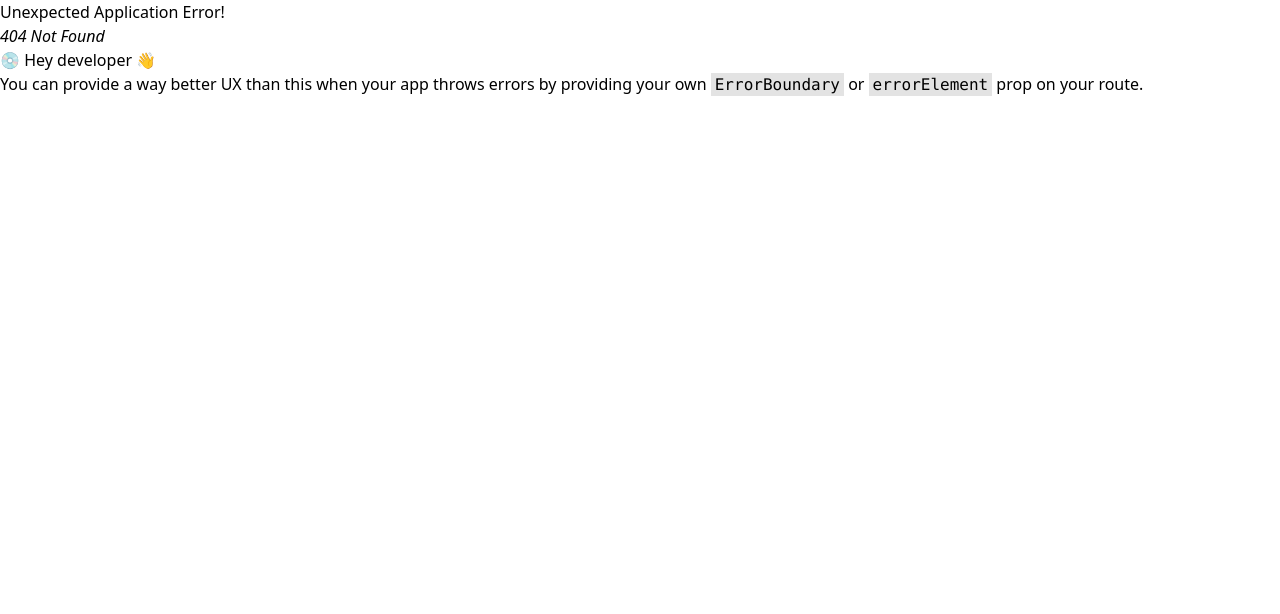
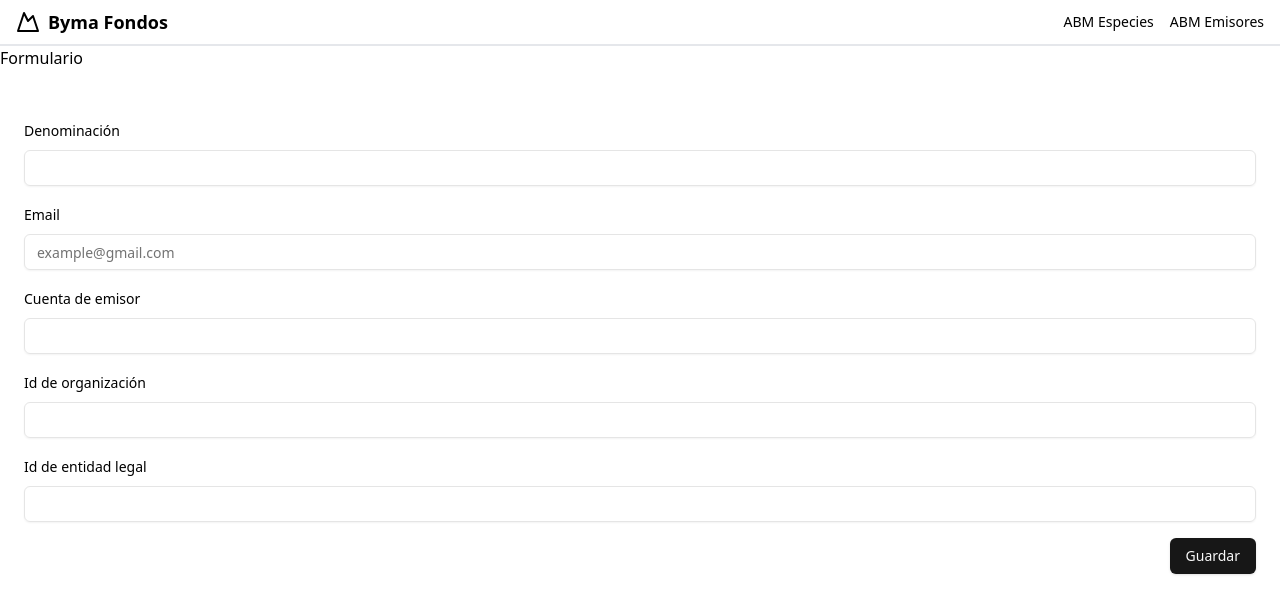
Before and after one commit to teamcubation/byma-front, a React (Vite) app in the folder heber-especies-front/: page /nuevo-emisor in a window 1280 px wide. Before the commit this address had no page. Shown: the top 614 px of the page. Built offline with nearby package versions, Linux system fonts and the light colour scheme.

Commit message:
funciona todo, actualizar finalizado

```diff
--- a/heber-especies-front/src/components/EditarEmisor.tsx
+++ b/heber-especies-front/src/components/EditarEmisor.tsx
@@ -1,12 +1,27 @@
 import { Form, FormControl, FormField, FormItem, FormLabel, FormMessage } from "./ui/form"
-import { useForm } from "react-hook-form"
+import { set, useForm } from "react-hook-form"
 import { z } from "zod"
 import { zodResolver } from "@hookform/resolvers/zod"
 import { Input } from "./ui/input"
 import { Button } from "./ui/button"
+import { toast } from "sonner";
+import BtnLoading from "./utils/BtnLoading"
+import { useState } from "react";
+import { TypeBtnLoading } from "./utils/BtnLoading";
+import { waitFor } from "../utils/utils";
+import { useLocation, useNavigate, useParams } from "react-router-dom"
 
 export const EditarEmisor = () => {
+  const [btnLoading, setBtnLoading] = useState<TypeBtnLoading>({ state: null, message: "" });
+
+  const navigate = useNavigate();
+  const {id} = useParams();
+  const location = useLocation();
+  console.log(id, "id emisor");
+  console.dir(location.state.emisor, "emisor");
+
   const formSchema = z.object({
+    id: z.number(),
     denominacion: z.string()
       .min(1, { message: "La denominación es requerida" })
       .max(255, { message: "La denominación supera la cantidad máxima de caracteres" }),
@@ -14,8 +29,8 @@
     cuentaEmisor: z.string()
       .min(1, { message: "La cuenta de emisor es requerida" })
       .max(255, { message: "La cuenta de emisor supera la cantidad máxima de caracteres" }),
-    idOrganizacion: z.string().regex(/^\d+$/, { message: "El id de organización debe ser numérico" }),
-    idEntidadLegal: z.string().regex(/^\d+$/, { message: "El id de entidad legal debe ser numérico" }),
+    idOrganizacion: z.string(),
+    idEntidadLegal: z.string()
   })
 
   type FormSchema = z.infer<typeof formSchema>;
@@ -23,21 +38,41 @@
   const form = useForm<FormSchema>({
     resolver: zodResolver(formSchema),
     defaultValues: {
-      denominacion: "",
-      email: "",
-      cuentaEmisor: "",
-      idOrganizacion: "",
-      idEntidadLegal: "",
+      id: location.state.emisor.id,
+      denominacion: location.state.emisor.denominacion,
+      email: location.state.emisor.email,
+      cuentaEmisor: location.state.emisor.cuentaEmisor,
+      idOrganizacion: location.state.emisor.idOrganizacion,
+      idEntidadLegal: location.state.emisor.idEntidadLegal,
     },
   })
 
-  const onSubmit = (data: FormSchema) => {
-    console.log(data)
+  const onSubmit = async (data: FormSchema) => {
+    setBtnLoading({ state: 'loading', message: 'Creando emisor...' });
+    const response = await fetch('http://localhost:8080/api/emisores', {
+      method: 'POST',
+      headers: {
+        'Content-Type': 'application/json'
+      },
+      body: JSON.stringify(data)
+    })
+    console.log(response);
+
+    await waitFor(2000);
+
+    if (response.status === 201) {
+      setBtnLoading({ state: 'success', message: 'Emisor creado correctamente' });
+      navigate('/abm-emisores');
+    } else if (response.status === 409) {
+      setBtnLoading({ state: 'error', message: 'El email ya se encuentra registrado' });
+    } else {
+      setBtnLoading({ state: 'error', message: 'Error al crear el emisor' });
+    }
   }
 
   return (
     <div className="flex flex-col gap-6">
-      <h1>Formulario para editar</h1>
+      <h1>Formulario</h1>
 
       <Form {...form}>
         <form onSubmit={form.handleSubmit(onSubmit)} className="flex flex-col gap-4 p-6">
@@ -112,7 +147,7 @@
           />
 
           <div className="flex justify-end">
-            <Button type="submit">Crear</Button>
+            <BtnLoading btnLoading={btnLoading}></BtnLoading>
           </div>
         </form>
       </Form>
--- a/heber-especies-front/src/components/MisEmisores.tsx
+++ b/heber-especies-front/src/components/MisEmisores.tsx
@@ -5,7 +5,7 @@
 import { DataTableColumnHeader } from "./utils/DataTableColumnHeader"
 import { Button } from "./ui/button"
 import { Pencil, Trash2 } from "lucide-react"
-import { Link } from "react-router-dom"
+import { Link, useNavigate } from "react-router-dom"
 import CardMisEmisores from "./CardMisEmisores"
 import { useEffect, useState } from "react"
 
@@ -22,7 +22,7 @@
 export const MisEmisores = () => {
 
   const [emisores, setEmisores] = useState<TypeEmisor[]>([]);
-
+  const navigate = useNavigate();
   useEffect(() => {
     const controller = new AbortController();
     const signal = controller.signal;
@@ -82,11 +82,11 @@
       },
     },
     {
-      accessorKey: "cuentaEmisor",
-      header: ({ column }) => (
-        <DataTableColumnHeader column={column} title="Cuenta de emisor" />
-      ),
-    },
+          accessorKey: "cuentaEmisor",
+          header: ({ column }) => (
+            <DataTableColumnHeader column={column} title="Cuenta de emisor" />
+          ),
+        },
     {
       accessorKey: "idOrganizacion",
       header: ({ column }) => (
@@ -104,7 +104,10 @@
       header: 'Editar',
       enableGlobalFilter: false,
       cell: ({ row }) => (
-        <Button variant="ghost" size="sm" className="h-8 px-2 py-0 rounded-full bg-blue-300 hover:bg-blue-400" onClick={() => console.log(row.original.id)}>
+        <Button variant="ghost" size="sm" className="h-8 px-2 py-0 rounded-full bg-blue-300 hover:bg-blue-400" onClick={() => {
+          console.log(row)
+          navigate(`/editar-emisor/${row.original.id}`, { state: { emisor: row.original } })
+        }}>
           <Pencil className="h-4 w-4" />
         </Button>
       ),
@@ -137,7 +140,7 @@
     <section className="p-6 flex flex-col gap-6">
       <h1 className="text-3xl font-bold">Mis emisores</h1>
       <div className="flex justify-end">
-        <Link to="/nuevoEmisor"><Button>Crear emisor</Button></Link>
+        <Link to="/nuevo-emisor"><Button>Crear emisor</Button></Link>
       </div>
 
       <Card className='p-4 bg-white rounded-xl shadow-md'>
--- a/heber-especies-front/src/components/NuevoEmisor.tsx
+++ b/heber-especies-front/src/components/NuevoEmisor.tsx
@@ -54,8 +54,9 @@
     await waitFor(2000);
 
     if (response.status === 201) {
-      setBtnLoading({ state: 'success', message: 'Emisor creado correctamente' });
-      navigate('/');
+      console.log("status 201")
+      setBtnLoading((prevState) => ({ ...prevState, state: 'success', message: 'Emisor creado con éxito' }));
+      navigate('/abm-emisores');
     } else if (response.status === 409) {
       setBtnLoading({ state: 'error', message: 'El email ya se encuentra registrado' });
     } else {
```
Also changed, not shown: heber-especies-front/src/App.tsx (+11 -0 lines).
